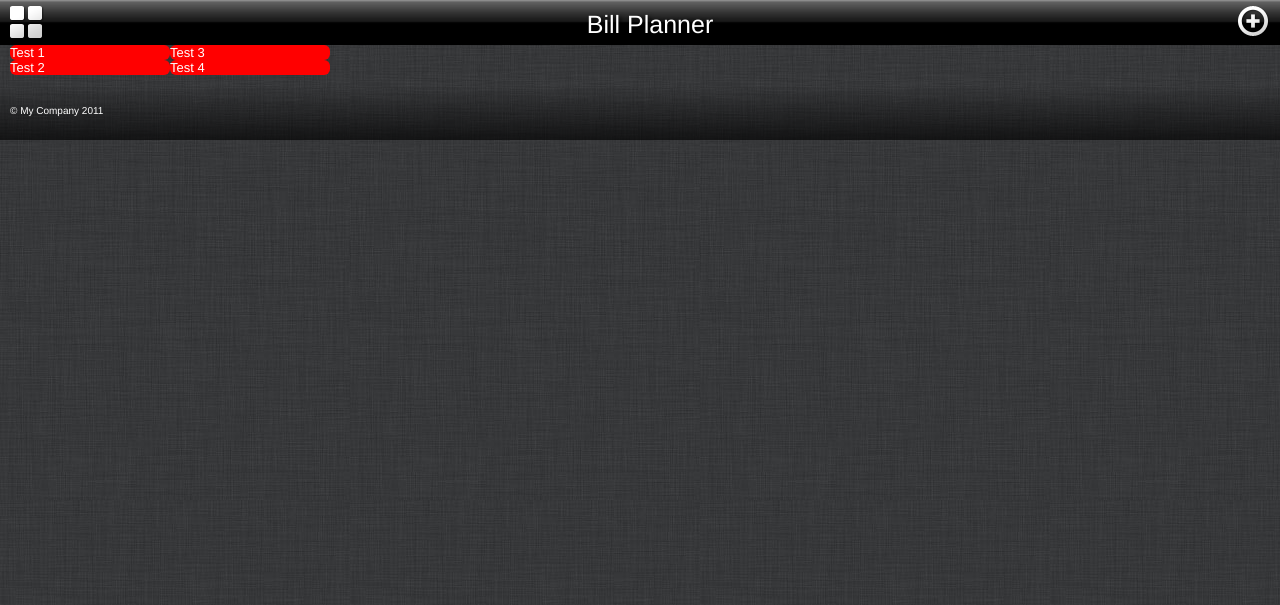
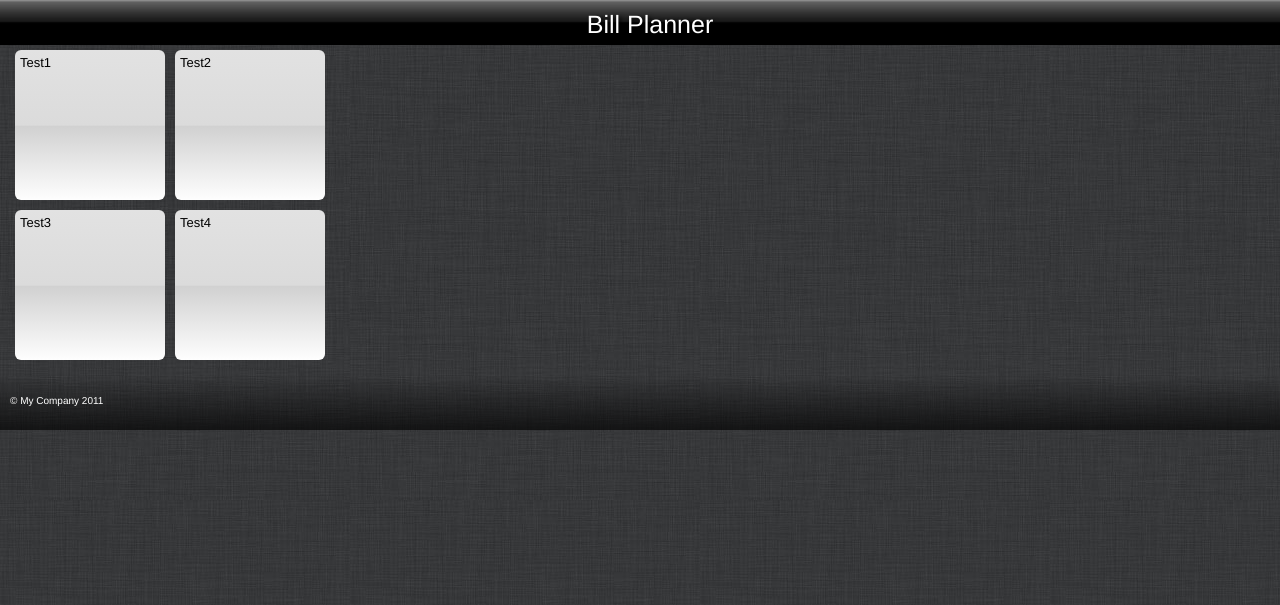
Before and after one commit to atljeremy/Bill-Planner, a PHP site: page / in a window 1280 px wide. Shown: the top 605 px of the page. Run offline with PHP 8.4, Linux system fonts and the light colour scheme.

Commit message:
added grid to index

```diff
--- a/css/styles.css
+++ b/css/styles.css
@@ -44,19 +44,40 @@ body {
 	width: 320px;
 }
 
-#grid { display: grid; grid-columns: 1fr 1fr; grid-rows: 1fr 1fr }
-#A { grid-column: 1; grid-row: 1; }
-#B { grid-column: 1; grid-row: 2; }
-#C { grid-column: 2; grid-row: 1; }
-#D { grid-column: 2; grid-row: 2; }
+#grid {
+	width: 320px;
+	overflow: scroll;
+	clear:both;
+}
 
-#gridBlock {
+.row {
+	overflow: hidden;
+}
+
+.cell {
+	float: left;
+	padding: 5px;
+	overflow: hidden;
+	white-space: nowrap;
+}
+
+.gridBlock {
+  color: #000;
   background: #FF0000;
-  margin-left: auto;
-  margin-right: auto;
+  width: 140px;
+  height: 140px;
+  padding: 5px;
   -webkit-border-radius: 6px;
   -moz-border-radius: 6px;
   border-radius: 6px;
+  background: rgb(226,226,226);
+  background: -moz-linear-gradient(top,  rgba(226,226,226,1) 0%, rgba(219,219,219,1) 50%, rgba(209,209,209,1) 51%, rgba(254,254,254,1) 100%);
+  background: -webkit-gradient(linear, left top, left bottom, color-stop(0%,rgba(226,226,226,1)), color-stop(50%,rgba(219,219,219,1)), color-stop(51%,rgba(209,209,209,1)), color-stop(100%,rgba(254,254,254,1)));
+  background: -webkit-linear-gradient(top,  rgba(226,226,226,1) 0%,rgba(219,219,219,1) 50%,rgba(209,209,209,1) 51%,rgba(254,254,254,1) 100%);
+  background: -o-linear-gradient(top,  rgba(226,226,226,1) 0%,rgba(219,219,219,1) 50%,rgba(209,209,209,1) 51%,rgba(254,254,254,1) 100%);
+  background: -ms-linear-gradient(top,  rgba(226,226,226,1) 0%,rgba(219,219,219,1) 50%,rgba(209,209,209,1) 51%,rgba(254,254,254,1) 100%);
+  background: linear-gradient(top,  rgba(226,226,226,1) 0%,rgba(219,219,219,1) 50%,rgba(209,209,209,1) 51%,rgba(254,254,254,1) 100%);
+  filter: progid:DXImageTransform.Microsoft.gradient( startColorstr='#e2e2e2', endColorstr='#fefefe',GradientType=0 );
 }
 
 #footer {
--- a/index.html
+++ b/index.html
@@ -35,35 +35,32 @@ Simple HTML5 / Javascript Mobile Web Form
   <body id="PAGETOP">
 
     <div id="header">
-      <a href="#">
-      <div id="gridIcon"><img src="i/grid.png" alt="Add A New Bill"/></div>
-      </a>
       <span id="headerTitle">Bill Planner</span>
-      <a href="#">
-      <div id="plusIcon"><img src="i/plus.png" alt="Add A New Bill"/></div>
-      </a>
     </div>
 
     <div id="mainContent">
 
     <div id="grid">
-
-        <div id="A">
-          <div id="gridBlock">Test 1</div>
+      <div class="row">
+        <div class="cell">
+          <div class="gridBlock">Test1</div>
         </div>
-        <div id="B">
-          <div id="gridBlock">Test 2</div>
+        <div class="cell">
+          <div class="gridBlock">Test2</div>
         </div>
-        <div id="C">
-          <div id="gridBlock">Test 3</div>
       </div>
-        <div id="D">
-          <div id="gridBlock">Test 4</div>
+      <div class="row">
+        <div class="cell">
+          <div class="gridBlock">Test3</div>
+        </div>
+        <div class="cell">
+          <div class="gridBlock">Test4</div>
+        </div>
+      </div>
     </div>
 
     </div>
 
-    </div>
     <div id="footer"> &copy My Company 2011 </div>
 
     <!-- Fire the following Javascript functions ONLY when the DOM is ready -->
```
Lines whose indentation alone changed are shown as unchanged.
